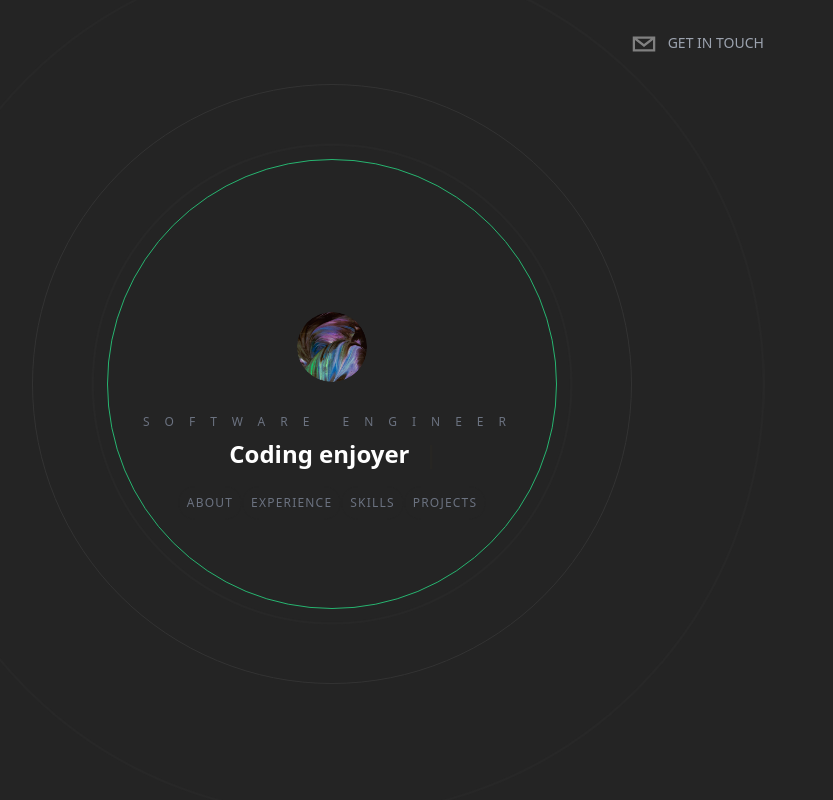
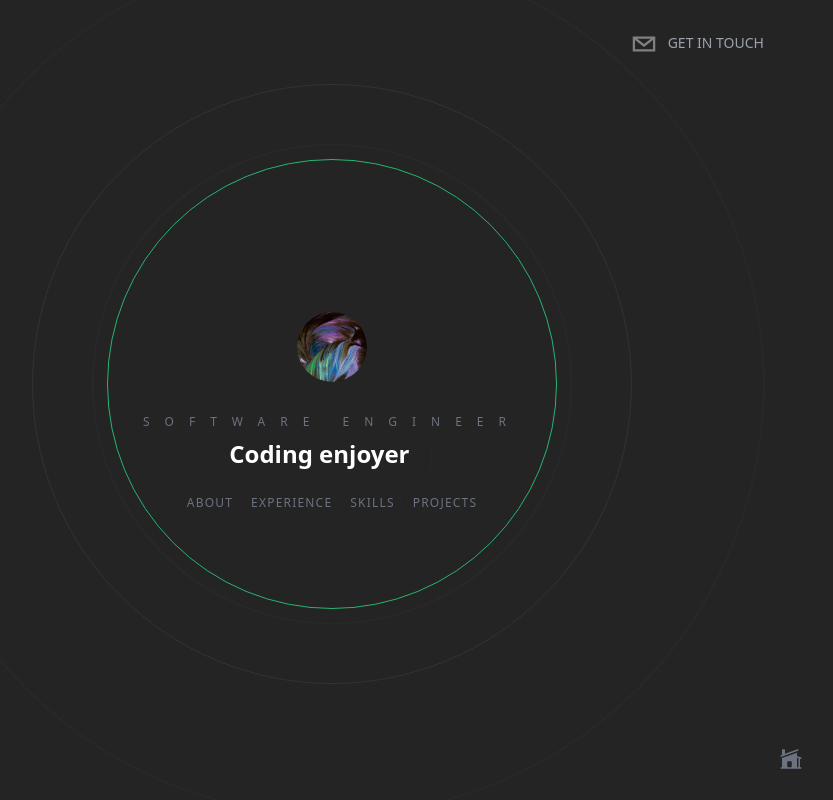
Before and after one commit to PeterALX/Portfolio-project, a Next.js app: page / in a window 1280 px wide. Shown: the whole page, without its empty margins (308-1141 px from the left). Built offline with nearby package versions, Linux system fonts and the light colour scheme.

Commit message:
added a scroll to top/home button

```diff
--- a/app/page.tsx
+++ b/app/page.tsx
@@ -1,3 +1,5 @@
+import { EnvelopeIcon, HomeModernIcon } from "@heroicons/react/24/solid"
+import Link from "next/link";
 import About from "./ui/About";
 import Contact from "./ui/Contact";
 import Experience from "./ui/Experience";
@@ -8,7 +10,7 @@ import Skills from "./ui/Skills";
 
 export default function Home() {
   return (
-    <div className="bg-[rgb(36,36,36)] text-white h-screen snap-y snap-mandatory overflow-scroll z-0 overflow-x-hidden scrollbar scrollbar-track-gray-400/20 scrollbar-thumb-[#28E98C]/80">
+    <div className="relative bg-[rgb(36,36,36)] text-white h-screen snap-y snap-mandatory overflow-scroll z-0 overflow-x-hidden scrollbar scrollbar-track-gray-400/20 scrollbar-thumb-[#28E98C]/80">
       <Header />
       <section id="hero" className="snap-start">
         <Hero />
@@ -28,6 +30,11 @@ export default function Home() {
       <section id="Contact" className="snap-start">
         <Contact />
       </section>
+      <Link href="#hero">
+        <footer className="border border-transparent hover:border-[#28E98C]/70 cursor-pointer fixed bottom-5 right-40 flex items-center justify-center p-2 rounded-full transition-colors">
+          <HomeModernIcon className="h-6 w-6 text-gray-500 hover:text-[#26E96C]/70 transition-colors" />
+        </footer>
+      </Link>
     </div>
   );
 }
```
